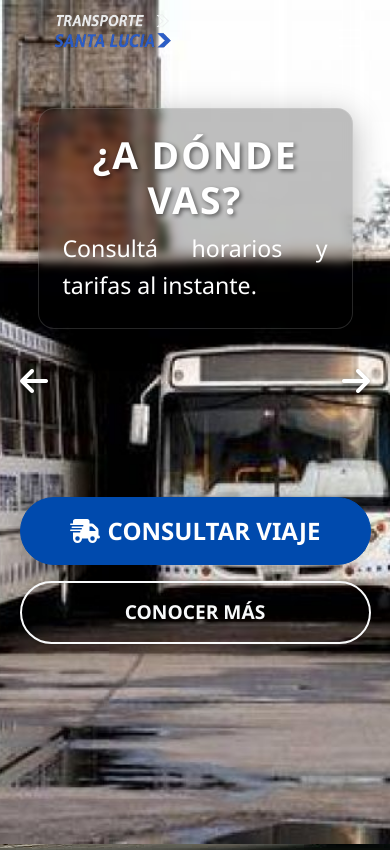
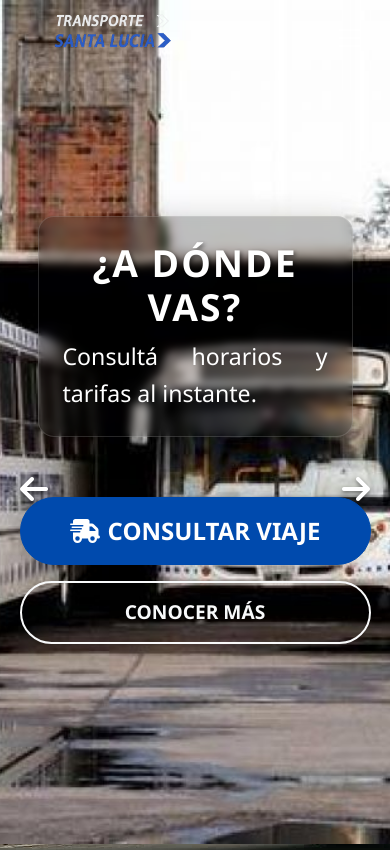
Before and after one commit to Augustoromera/frontendSantaLuciaConect, a React (Vite) app: page / in a window 390 px wide. Shown: the top 850 px of the page. Built offline with nearby package versions, Linux system fonts and the light colour scheme; no server answers; a web font is replaced by a local one.

Commit message:
arreglo responsive

```diff
--- a/src/pages/styles/bodyHome.css
+++ b/src/pages/styles/bodyHome.css
@@ -379,6 +379,7 @@ body::before {
 }
 
 /* Mobile Refactor */
+/* Mobile Refactor */
 @media (max-width: 768px) {
 	.banner {
 		display: flex;
@@ -386,10 +387,14 @@ body::before {
 		justify-content: flex-end;
 		/* Push content to bottom */
 		align-items: center;
+		padding-top: 100px;
+		/* Prevent overlap with navbar */
 		padding-bottom: 80px;
 		/* Space for buttons */
 		background-attachment: scroll;
 		/* Fix mobile background scroll issue */
+		height: auto;
+		min-height: 100vh;
 	}
 
 	body {
```
